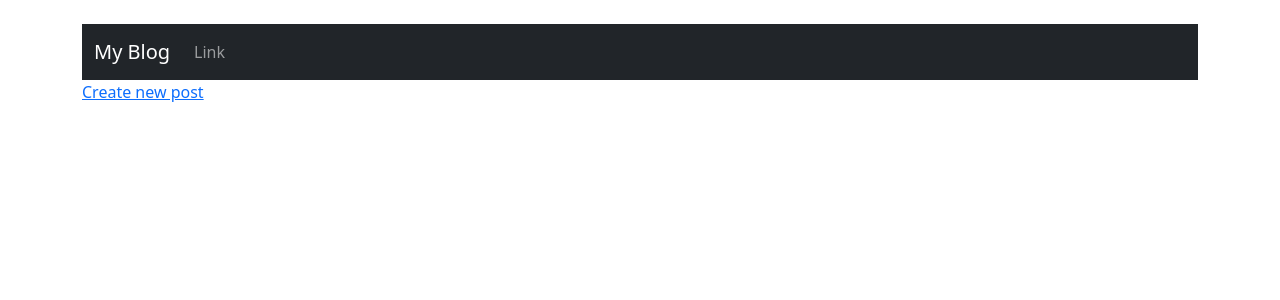
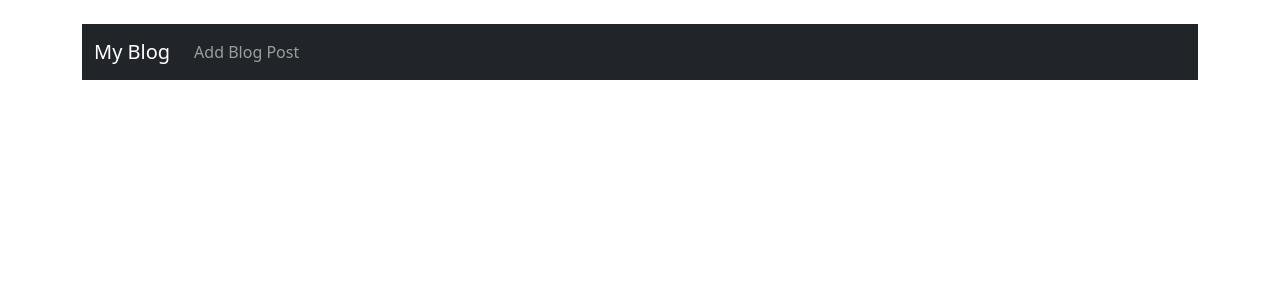
Before and after one commit to MarieEngel/django-blog, a Django app: page / in a window 1280 px wide. Shown: the top 300 px of the page. Run offline with Django 3.2, Linux system fonts and the light colour scheme; data that the repository does not hold is empty; some libraries are stand-ins or nearby versions.

Commit message:
remove create post link

```diff
--- a/myblog/blog/templates/blog/base.html
+++ b/myblog/blog/templates/blog/base.html
@@ -34,18 +34,10 @@
         </button>
         <div class="collapse navbar-collapse" id="navbarSupportedContent">
           <ul class="navbar-nav me-auto mb-2 mb-lg-0">
-
             <li class="nav-item">
-              <a class="nav-link" href="#">Link</a>
+              <a class="nav-link" href="{%url "add_blogpost"%}">Add Blog Post</a>
             </li>
-
-
-              </ul>
-            </li>
-                     </ul>
-
-
-
+          </ul>
         </div>
       </div>
     </nav>
--- a/myblog/blog/templates/blog/home.html
+++ b/myblog/blog/templates/blog/home.html
@@ -1,6 +1,3 @@
-{% extends 'blog/base.html' %} {%block content%}
-
-<p><a href="/blog/create">Create new post</a></p>
-{% for blog in blog_posts %}
+{% extends 'blog/base.html' %} {%block content%} {% for blog in blog_posts %}
 <p><a href="/blog/{{ blog.id }}/">{{ blog.title }}</a></p>
 {% endfor %} {%endblock%}
```
